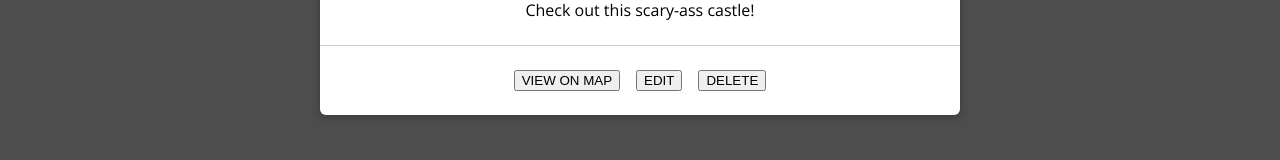
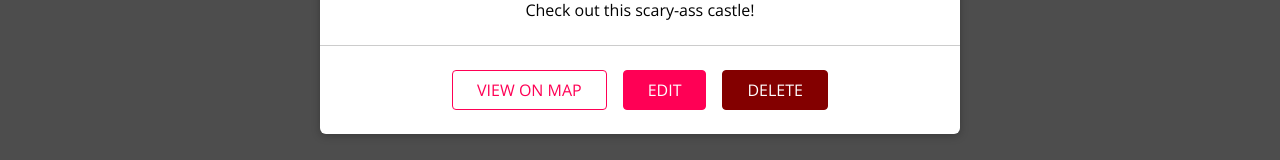
Before and after one commit to gamichwi/LearningMern, a React (Create React App) app: page /u1/places in a window 1280 px wide. Shown: the part 491-651 px from the top of the page. Built offline with nearby package versions, Linux system fonts and the light colour scheme.

Commit message:
added fancy stolen css for the buttons

```diff
--- a/src/places/components/PlaceItem.js
+++ b/src/places/components/PlaceItem.js
@@ -1,10 +1,12 @@
-import React from 'react';
+import React from "react";
 
-import Card from '../../shared/components/UIElements/Card'
-import './PlaceItem.css';
+import Card from "../../shared/components/UIElements/Card";
+import Button from '../../shared/components/FormElements/Button';
+import "./PlaceItem.css";
 
 const PlaceItem = props => {
-    return <li className="place-item">
+  return (
+    <li className="place-item">
       <Card className="place-item__content">
         <div className="place-item__image">
           <img src={props.image} alt={props.title} />
@@ -15,12 +17,13 @@ const PlaceItem = props => {
           <p>{props.description}</p>
         </div>
         <div className="place-item__actions">
-            <button>VIEW ON MAP</button>
-            <button>EDIT</button>
-            <button>DELETE</button>
+          <Button inverse>VIEW ON MAP</Button>
+          <Button to={`/places/${props.id}`}>EDIT</Button>
+          <Button danger>DELETE</Button>
         </div>
       </Card>
     </li>
+  );
 };
 
 export default PlaceItem;
--- /dev/null
+++ b/src/shared/components/FormElements/Button.css
@@ -0,0 +1,61 @@
+.button {
+    font: inherit;
+    padding: 0.5rem 1.5rem;
+    border: 1px solid #ff0055;
+    border-radius: 4px;
+    background: #ff0055;
+    color: white;
+    cursor: pointer;
+    margin-right: 1rem;
+    text-decoration: none;
+    display: inline-block;
+  }
+
+  .button:focus {
+    outline: none;
+  }
+
+  .button:hover,
+  .button:active {
+    background: #ff4382;
+    border-color: #ff4382;
+  }
+
+  .button--inverse {
+    background: transparent;
+    color: #ff0055;
+  }
+
+  .button--inverse:hover,
+  .button--inverse:active {
+    color: white;
+    background: #ff0055;
+  }
+
+  .button--danger {
+    background: #830000;
+    border-color: #830000;
+  }
+
+  .button--danger:hover,
+  .button--danger:active {
+    background: #f34343;
+    border-color: #f34343;
+  }
+
+  .button:disabled,
+  .button:hover:disabled,
+  .button:active:disabled {
+    background: #ccc;
+    color: #979797;
+    border-color: #ccc;
+    cursor: not-allowed;
+  }
+
+  .button--small {
+    font-size: 0.8rem;
+  }
+
+  .button--big {
+    font-size: 1.5rem;
+  }
--- /dev/null
+++ b/src/shared/components/FormElements/Button.js
@@ -0,0 +1,43 @@
+import React from "react";
+import { Link } from "react-router-dom";
+
+import "./Button.css";
+
+const Button = props => {
+  if (props.href) {
+    return (
+      <a
+        className={`button button--${props.size || "default"} ${props.inverse &&
+          "button--inverse"} ${props.danger && "button--danger"}`}
+        href={props.href}
+      >
+        {props.children}
+      </a>
+    );
+  }
+  if (props.to) {
+    return (
+      <Link
+        to={props.to}
+        exact={props.exact}
+        className={`button button--${props.size || "default"} ${props.inverse &&
+          "button--inverse"} ${props.danger && "button--danger"}`}
+      >
+        {props.children}
+      </Link>
+    );
+  }
+  return (
+    <button
+      className={`button button--${props.size || "default"} ${props.inverse &&
+        "button--inverse"} ${props.danger && "button--danger"}`}
+      type={props.type}
+      onClick={props.onClick}
+      disabled={props.disabled}
+    >
+      {props.children}
+    </button>
+  );
+};
+
+export default Button;
```
Also changed, not shown: src/places/components/PlaceList.js (+4 -4 lines). Lines whose indentation alone changed are shown as unchanged.
